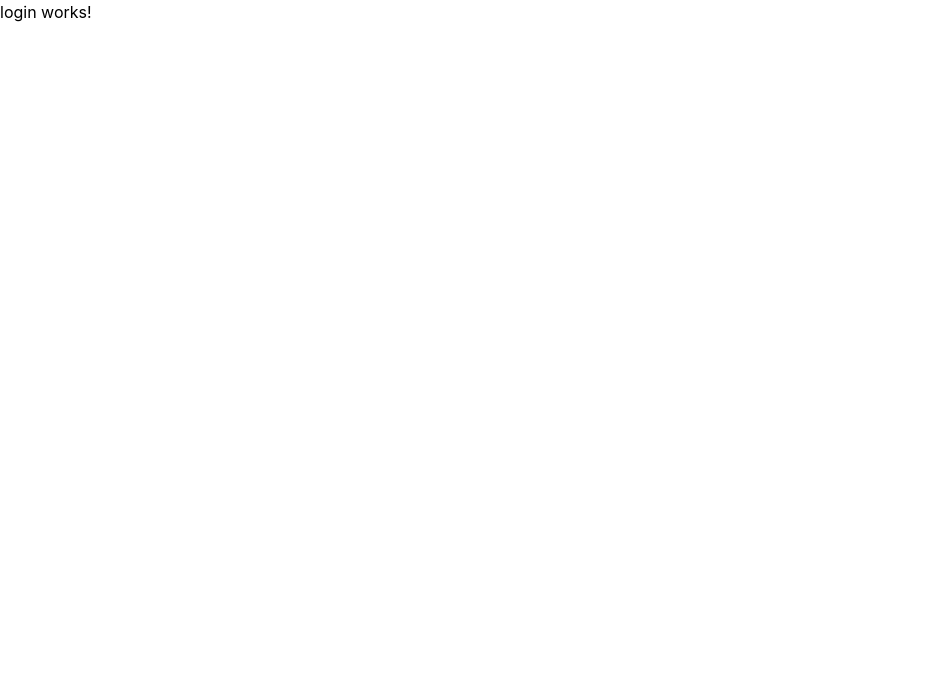
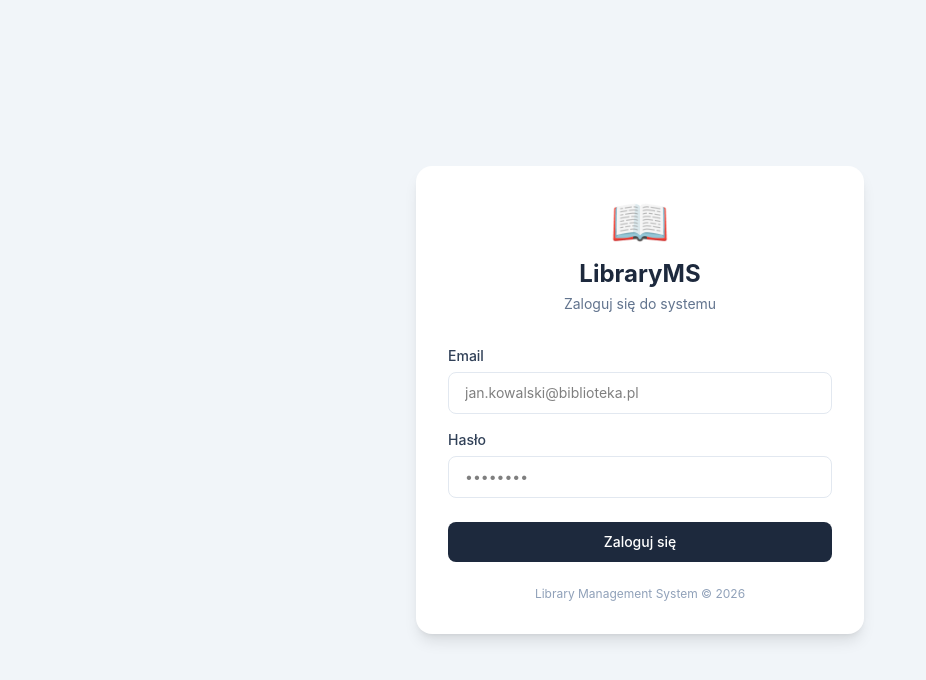
Before and after one commit to norbjdk/library-management-system, an Angular app in the folder web/: page /login in a window 1280 px wide. Shown: the top 680 px of the page, without its empty margins (0-926 px from the left). Built offline with nearby package versions, Linux system fonts and the light colour scheme.

Commit message:
feat: add login page UI without layout shell

```diff
--- a/web/src/app/features/auth/pages/login/login.html
+++ b/web/src/app/features/auth/pages/login/login.html
@@ -1 +1,37 @@
-<p>login works!</p>
+<div class="min-h-screen bg-slate-100 flex items-center justify-center">
+    <div class="bg-white rounded-2xl shadow-lg p-8 w-full max-w-md">
+
+        <div class="text-center mb-8">
+            <span class="text-5xl">📖</span>
+            <h1 class="text-2xl font-bold text-slate-800 mt-3">LibraryMS</h1>
+            <p class="text-sm text-slate-500 mt-1">Zaloguj się do systemu</p>
+        </div>
+
+        <div class="space-y-4">
+            <div>
+                <label class="block text-sm font-medium text-slate-700 mb-1.5">
+                    Email
+                </label>
+                <input type="email" [(ngModel)]="email" placeholder="jan.kowalski@biblioteka.pl"
+                    class="w-full px-4 py-2.5 border border-slate-200 rounded-lg text-sm focus:outline-none focus:ring-2 focus:ring-slate-400" />
+            </div>
+
+            <div>
+                <label class="block text-sm font-medium text-slate-700 mb-1.5">
+                    Hasło
+                </label>
+                <input type="password" [(ngModel)]="password" placeholder="••••••••"
+                    class="w-full px-4 py-2.5 border border-slate-200 rounded-lg text-sm focus:outline-none focus:ring-2 focus:ring-slate-400" />
+            </div>
+
+            <button (click)="onSubmit()"
+                class="w-full bg-slate-800 hover:bg-slate-700 text-white py-2.5 rounded-lg text-sm font-medium transition-colors mt-2">
+                Zaloguj się
+            </button>
+        </div>
+
+        <p class="text-center text-xs text-slate-400 mt-6">
+            Library Management System © 2026
+        </p>
+    </div>
+</div>
--- a/web/src/app/features/auth/pages/login/login.ts
+++ b/web/src/app/features/auth/pages/login/login.ts
@@ -1,11 +1,19 @@
 import { Component } from '@angular/core';
+import { FormsModule } from '@angular/forms';
+import { Router } from '@angular/router';
 
 @Component({
   selector: 'app-login',
-  imports: [],
+  imports: [FormsModule],
   templateUrl: './login.html',
-  styleUrl: './login.css',
 })
 export class Login {
+  email = '';
+  password = '';
 
+  constructor(private router: Router) { }
+
+  onSubmit() {
+    this.router.navigate(['/catalog']);
+  }
 }
```
